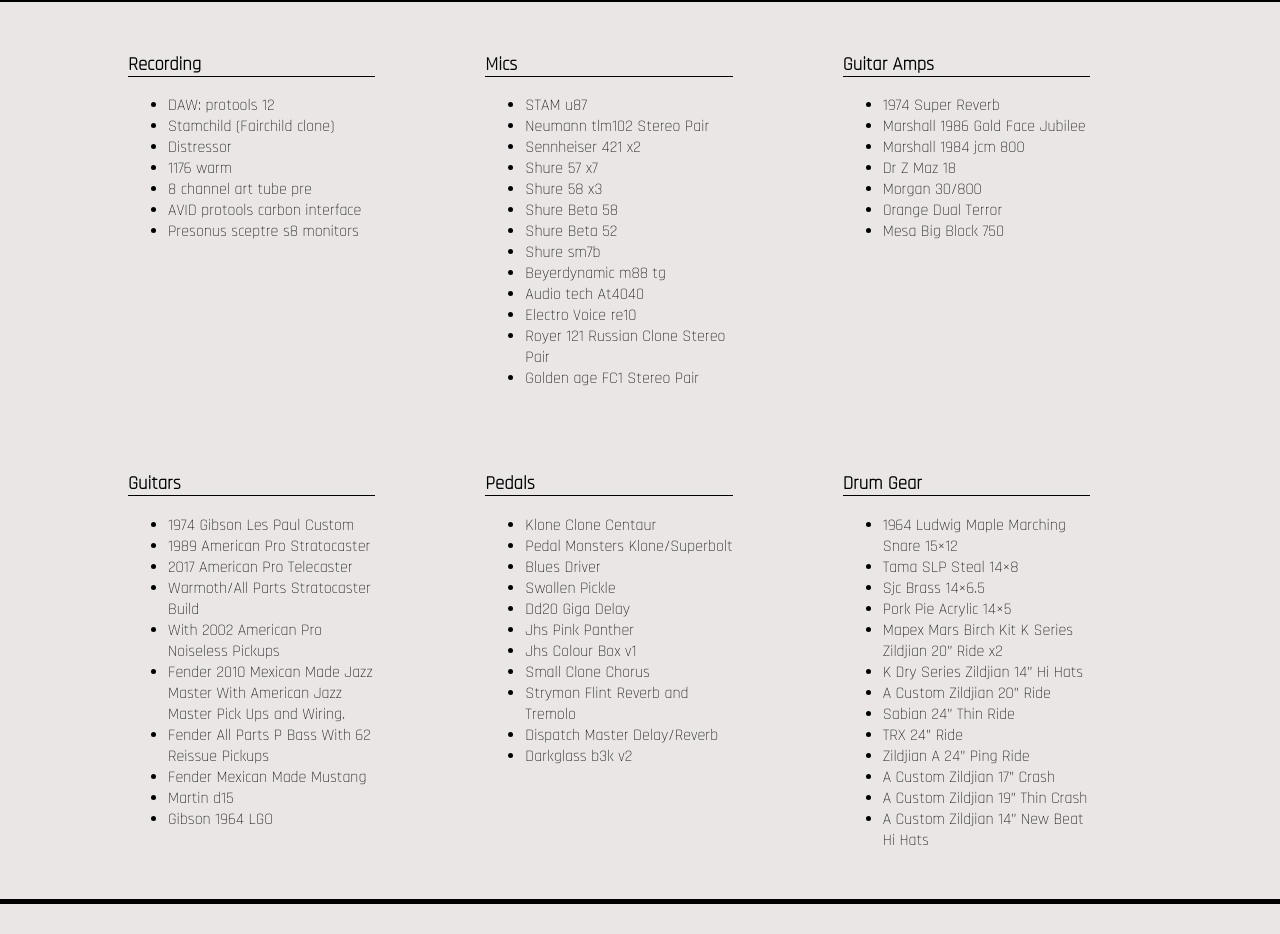
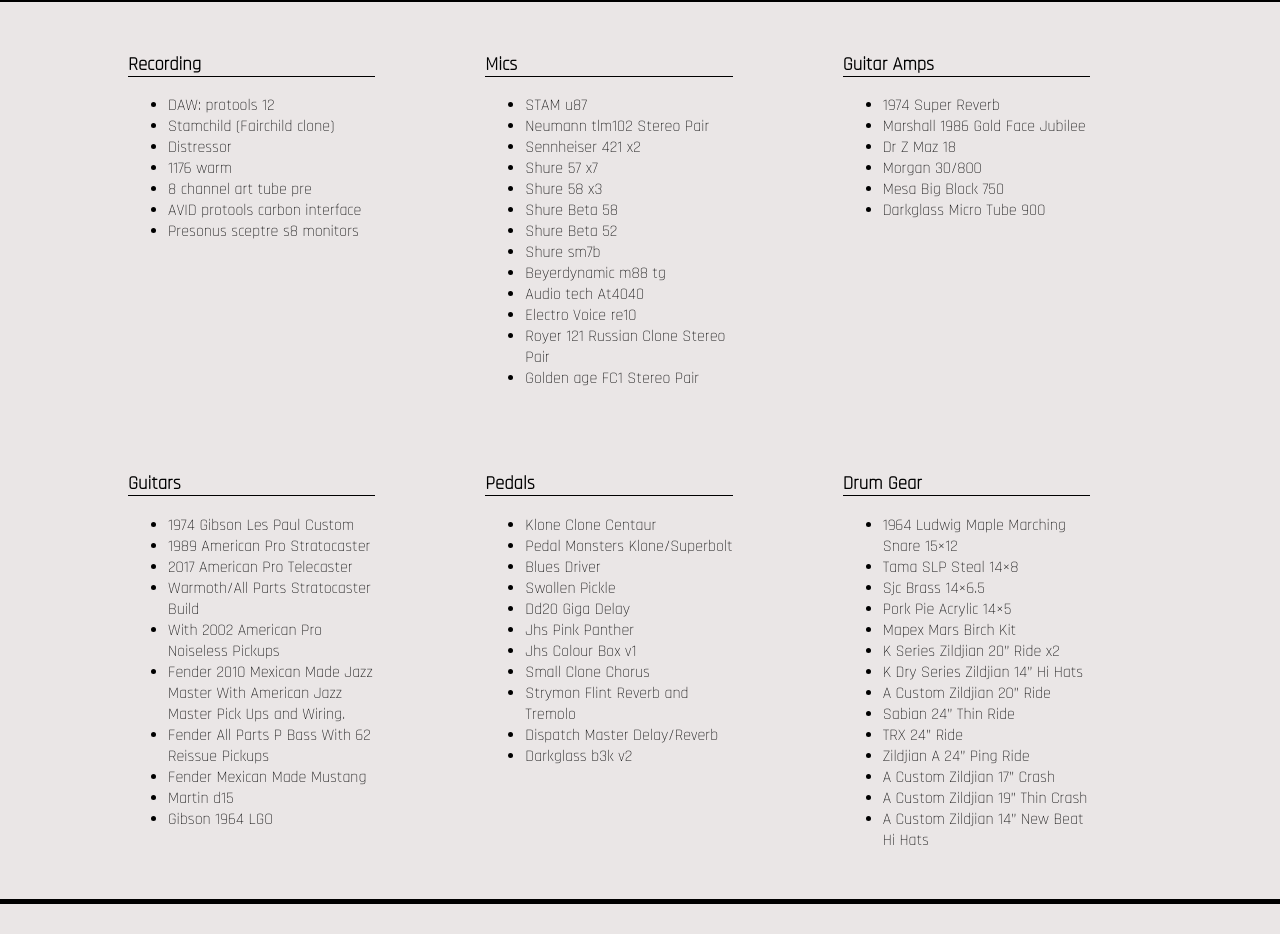
Before and after one commit to Randycullins08/phil-yanzick-studio, a React (Create React App) app: page /studio in a window 1280 px wide. Shown: the part 820-1754 px from the top of the page. Built offline with nearby package versions, Linux system fonts and the light colour scheme.

Commit message:
edited gear info

```diff
--- a/src/pages/Studio.js
+++ b/src/pages/Studio.js
@@ -57,11 +57,10 @@
           <ul>
             <li>1974 Super Reverb</li>
             <li>Marshall 1986 Gold Face Jubilee</li>
-            <li>Marshall 1984 jcm 800</li>
             <li>Dr Z Maz 18</li>
             <li>Morgan 30/800</li>
-            <li>Orange Dual Terror</li>
             <li>Mesa Big Block 750</li>
+            <li>Darkglass Micro Tube 900</li>
           </ul>
         </div>
 
@@ -111,7 +110,8 @@
             <li>Tama SLP Steal 14×8</li>
             <li>Sjc Brass 14×6.5</li>
             <li>Pork Pie Acrylic 14×5</li>
-            <li>Mapex Mars Birch Kit K Series Zildjian 20” Ride x2</li>
+            <li>Mapex Mars Birch Kit</li>
+            <li>K Series Zildjian 20” Ride x2</li>
             <li>K Dry Series Zildjian 14” Hi Hats</li>
             <li>A Custom Zildjian 20” Ride</li>
             <li>Sabian 24” Thin Ride</li>
```
